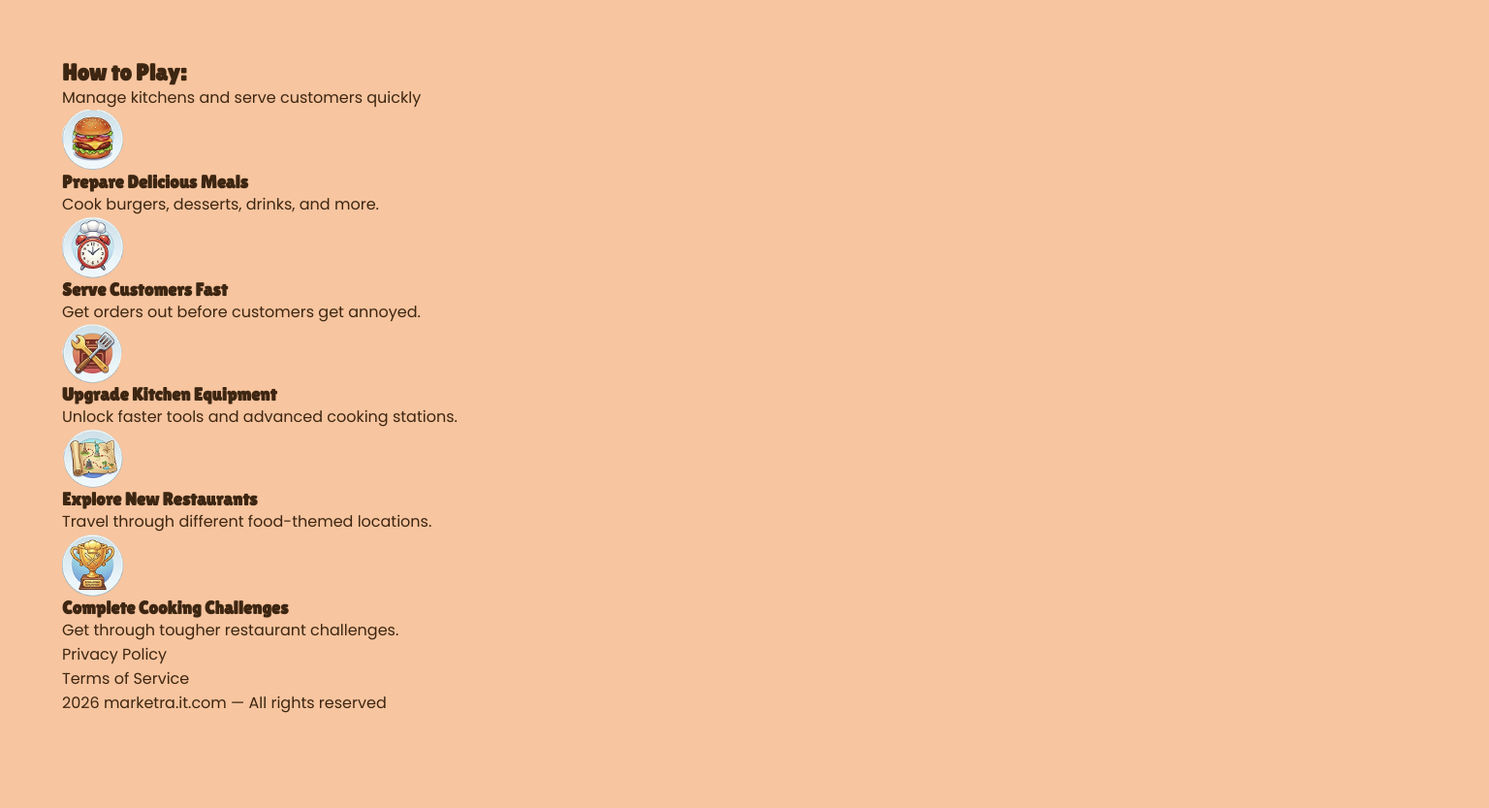
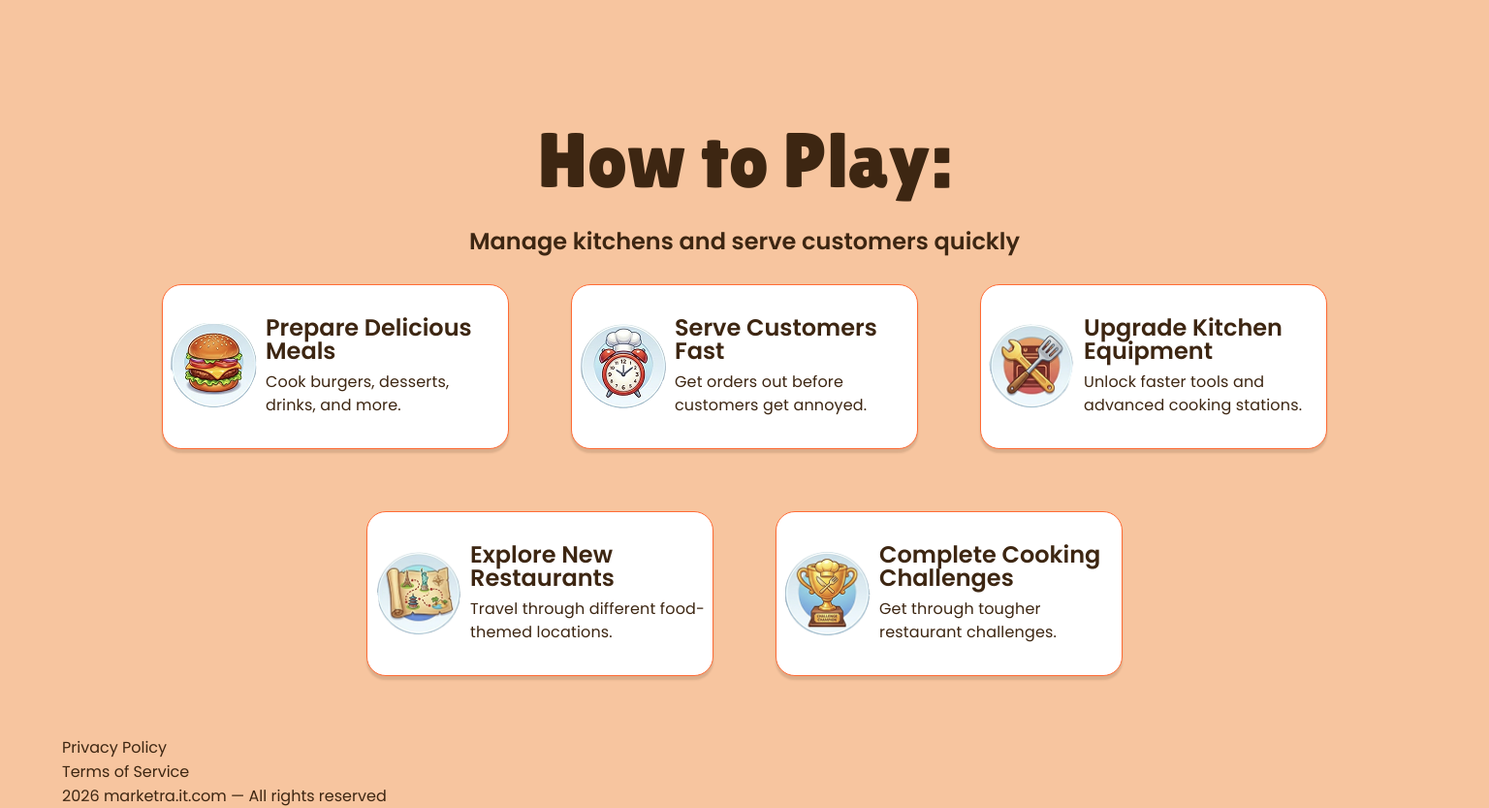
Before and after one commit to Iv-Hl/STP-13022, a website built with Vite: page src/index.html in a window 1536 px wide. Shown: the part 1714-2547 px from the top of the page at 97% size. Before the commit the page ends 2451 px from the top, so only its background shows below. Built offline with nearby package versions, Linux system fonts and the light colour scheme; files whose address does not match are found by name.

Commit message:
how-to-play section

```diff
--- a/src/main.js
+++ b/src/main.js
@@ -1,2 +1,3 @@
 import './styles/main.css';
 import './js/burgerMenu.js';
+import './js/aboutModal.js';
--- a/src/partials/how-to-play.html
+++ b/src/partials/how-to-play.html
@@ -6,7 +6,7 @@
     <ul class="how-to-play-list">
       <li class="how-to-play-card">
         <span class="how-to-play-icon" aria-hidden="true">
-          <img src="./img/hamburger.png" alt="" width="64" height="64" />
+          <img src="./img/about-section/hamburger.png" srcset="./img/about-section/hamburger.png 1x, ./img/about-section/hamburger-2x.png 2x"  alt="" width="90" height="90" />
         </span>
         <div class="how-to-play-text">
           <h3 class="how-to-play-card-title">Prepare Delicious Meals</h3>
@@ -16,7 +16,7 @@
 
       <li class="how-to-play-card">
         <span class="how-to-play-icon" aria-hidden="true">
-          <img src="./img/clock.png" alt="" width="64" height="64" />
+          <img src="./img/about-section/clock.png" srcset="./img/about-section/clock.png 1x, ./img/about-section/clock-2x.png 2x"  alt="" width="90" height="90" />
         </span>
         <div class="how-to-play-text">
           <h3 class="how-to-play-card-title">Serve Customers Fast</h3>
@@ -26,7 +26,7 @@
 
       <li class="how-to-play-card">
         <span class="how-to-play-icon" aria-hidden="true">
-          <img src="./img/kitchen.png" alt="" width="64" height="64" />
+          <img src="./img/about-section/kitchen.png" srcset="./img/about-section/kitchen.png 1x, ./img/about-section/kitchen-2x.png 2x"  alt="" width="90" height="90" />
         </span>
         <div class="how-to-play-text">
           <h3 class="how-to-play-card-title">Upgrade Kitchen Equipment</h3>
@@ -36,7 +36,7 @@
 
       <li class="how-to-play-card">
         <span class="how-to-play-icon" aria-hidden="true">
-          <img src="./img/map.png" alt="" width="64" height="64" />
+          <img src="./img/about-section/map.png" srcset="./img/about-section/map.png 1x, ./img/about-section/map-2x.png 2x"  alt="" width="90" height="90" />
         </span>
         <div class="how-to-play-text">
           <h3 class="how-to-play-card-title">Explore New Restaurants</h3>
@@ -46,7 +46,7 @@
 
       <li class="how-to-play-card">
         <span class="how-to-play-icon" aria-hidden="true">
-          <img src="./img/cup.png" alt="" width="64" height="64" />
+          <img src="./img/about-section/cup.png" srcset="./img/about-section/cup.png 1x, ./img/about-section/cup-2x.png 2x"  alt="" width="90" height="90" />
         </span>
         <div class="how-to-play-text">
           <h3 class="how-to-play-card-title">Complete Cooking Challenges</h3>
--- a/src/styles/sections/how-to-play.css
+++ b/src/styles/sections/how-to-play.css
@@ -0,0 +1,150 @@
+.how-to-play {
+  padding-block: 24px;
+  background-color: var(--color-background);
+}
+
+.how-to-play-title {
+  max-width: 301px;
+  margin-inline: auto;
+  font-size: 48px;
+  font-weight: 400;
+  line-height: 1;
+  letter-spacing: 0;
+  text-align: center;
+  color: var(--color-text);
+}
+
+.how-to-play-subtitle {
+  max-width: 323px;
+  margin: 16px auto 0;
+  font-size: 16px;
+  font-weight: 600;
+  line-height: 1;
+  letter-spacing: 0;
+  text-align: center;
+  color: var(--color-text);
+}
+
+.how-to-play-list {
+  display: flex;
+  flex-direction: column;
+  gap: 16px;
+  width: 343px;
+  margin: 16px auto 0;
+}
+
+.how-to-play-card {
+  display: flex;
+  align-items: center;
+  gap: 8px;
+  width: 343px;
+  height: 170px;
+  padding: 16px 8px;
+  border: 1px solid var(--color-orange);
+  border-radius: 20px;
+  background-color: var(--color-white);
+  box-shadow: 0 4px 2px rgba(61, 38, 18, 0.15);
+}
+
+.how-to-play-icon {
+  display: inline-flex;
+  align-items: center;
+  justify-content: center;
+  flex-shrink: 0;
+  width: 90px;
+  height: 90px;
+}
+
+.how-to-play-icon img {
+  width: 90px;
+  height: 90px;
+  object-fit: contain;
+}
+
+.how-to-play-text {
+  width: 229px;
+}
+
+.how-to-play-card-title {
+  font-family: var(--font-body);
+  font-weight: 600;
+  font-size: 24px;
+  line-height: 1;
+  letter-spacing: 0;
+  color: var(--color-text);
+}
+
+.how-to-play-card-desc {
+  margin-top: 8px;
+  font-family: var(--font-body);
+  font-weight: 400;
+  font-size: 16px;
+  line-height: 24px;
+  letter-spacing: 0.01em;
+  color: var(--color-text);
+}
+
+@media only screen and (min-width: 1440px) {
+  .how-to-play {
+    height: 697px;
+    padding-block: 64px;
+  }
+
+  .how-to-play .container {
+    padding-inline: 119px;
+  }
+
+  .how-to-play-title {
+    max-width: 432px;
+    font-size: 80px;
+    font-weight: 400;
+    line-height: 1;
+    letter-spacing: 0;
+  }
+
+  .how-to-play-subtitle {
+    max-width: 569px;
+    margin-top: 32px;
+    font-size: 24px;
+    font-weight: 600;
+    line-height: 1;
+    letter-spacing: 0;
+  }
+
+  .how-to-play-list {
+    flex-direction: row;
+    flex-wrap: wrap;
+    justify-content: center;
+    width: 1202px;
+    margin: 32px auto 0;
+    row-gap: 64px;
+    column-gap: 64px;
+  }
+
+  .how-to-play-card {
+    width: 358px;
+    height: 170px;
+    min-height: 0;
+    padding: 16px 8px;
+    gap: 8px;
+  }
+
+  .how-to-play-text {
+    width: 244px;
+  }
+
+  .how-to-play-card-title {
+    font-size: 24px;
+    font-weight: 600;
+    line-height: 1;
+    letter-spacing: 0;
+  }
+
+  .how-to-play-card-desc {
+    margin-top: 8px;
+    font-size: 16px;
+    font-weight: 400;
+    line-height: 24px;
+    letter-spacing: 0.01em;
+  }
+}
```
